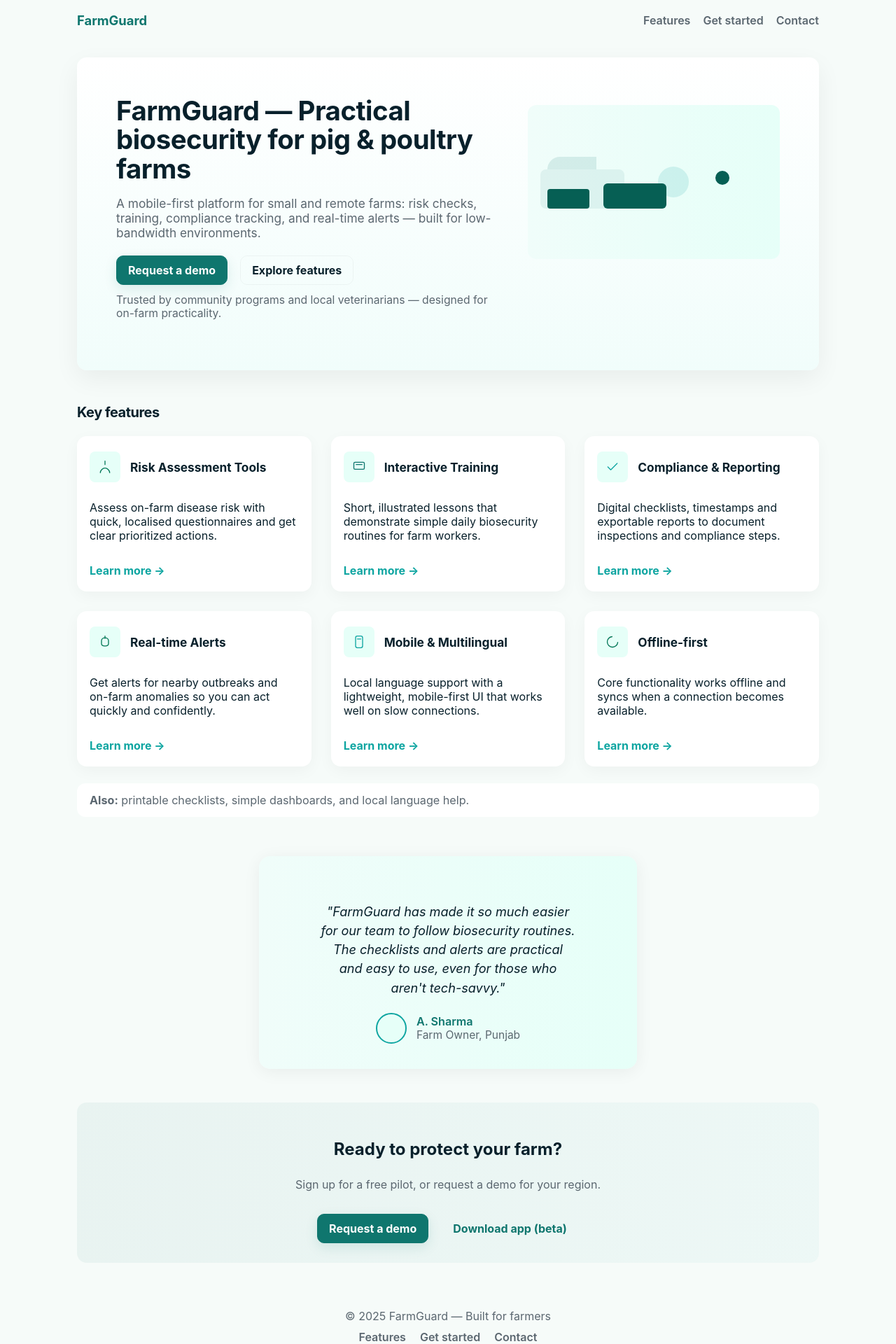
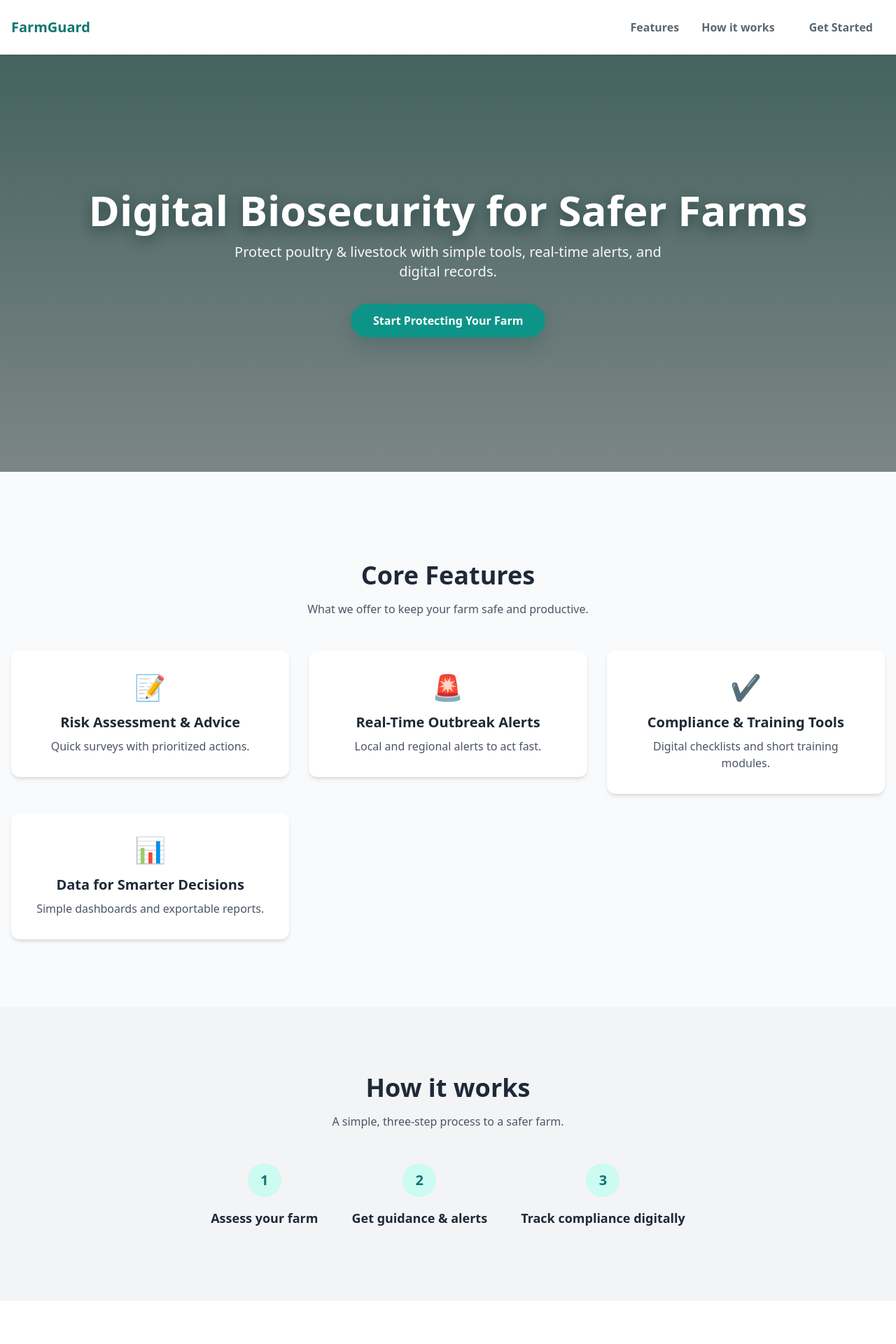
Before and after one commit to diyakotru/FarmGuard-SIH, a React (Vite) app: page / in a window 1280 px wide. Shown: the top 1920 px of the page at 70% size. Built offline with nearby package versions, Linux system fonts and the light colour scheme.

Commit message:
UI updated

```diff
--- a/index.html
+++ b/index.html
@@ -6,6 +6,9 @@
     <meta name="viewport" content="width=device-width, initial-scale=1.0" />
   <title>FarmGuard — Biosecurity for Pig & Poultry Farms</title>
   <meta name="description" content="Simple, mobile-friendly platform to help farmers manage biosecurity: risk checks, training, compliance tracking, and real-time alerts." />
+  <!-- Fonts & Tailwind (moved from App.jsx) -->
+  <link href="https://fonts.googleapis.com/css2?family=Inter:wght@400;500;600;700&display=swap" rel="stylesheet" />
+  <script src="https://cdn.tailwindcss.com"></script>
   </head>
   <body>
     <div id="root"></div>
--- a/src/App.css
+++ b/src/App.css
@@ -8,6 +8,8 @@
   --radius:14px;
   --container:1100px;
 }
+
+/* debug outline removed */
 
 *{box-sizing:border-box}
 html,body,#root{height:100%}
@@ -37,6 +39,19 @@ body{
 .note{font-size:0.98rem;color:var(--muted);margin-top:12px}
 .hero-illustration{align-self:stretch;display:flex;justify-content:center;padding:12px 0 0 0}
 
+/* Hero refinements */
+.hero-banner{position:relative;overflow:hidden;background-size:cover;background-position:center;background-repeat:no-repeat;display:flex;align-items:center}
+.hero-banner::after{content:'';position:absolute;inset:0;background:linear-gradient(180deg, rgba(4,58,53,0.56), rgba(4,58,53,0.18));pointer-events:none;z-index:1}
+.hero-banner .container{position:relative;z-index:2}
+.hero-banner h1{color:#fff;text-shadow:0 6px 18px rgba(4,38,34,0.5)}
+.hero-banner p{color:rgba(255,255,255,0.95)}
+
+/* Hero CTA styling */
+.hero-banner a[href="#get-started"]{box-shadow:0 12px 30px rgba(6,60,54,0.18);transform:translateY(0);transition:transform .18s ease,box-shadow .18s ease}
+.hero-banner a[href="#get-started"]:hover{transform:translateY(-4px);box-shadow:0 18px 44px rgba(6,60,54,0.22)}
+@keyframes pulse-cta{0%{transform:scale(1)}50%{transform:scale(1.03)}100%{transform:scale(1)}}
+.hero-banner a[href="#get-started"].cta-pulse{animation:pulse-cta 6s ease-in-out infinite}
+
 /* center the inner content so header/nav and content align */
 .app-inner {
   max-width: var(--container);
@@ -53,56 +68,24 @@ main{margin-top:32px}
 .icon{width:44px;height:44px;border-radius:8px;display:inline-flex;align-items:center;justify-content:center;background:#f0fdfa}
 .link-btn{display:inline-block;margin-top:14px;color:var(--primary-600);text-decoration:none;font-weight:700}
 
+/* Feature card hover lift */
+.grid > div{transition:transform .28s cubic-bezier(.2,.9,.2,1),box-shadow .28s ease}
+.grid > div:hover{transform:translateY(-8px);box-shadow:0 18px 48px rgba(7,22,19,0.08)}
+
 .multilingual{margin-top:24px;padding:14px 18px;background:var(--surface);border-radius:12px;color:var(--muted);font-size:1.01rem}
 
 
 /* Testimonial Section */
-.testimonial-section {
-  margin: 56px 0 48px 0;
-  display: flex;
-  justify-content: center;
-}
-.testimonial-inner {
-  background: linear-gradient(90deg, #f0fdfa 0%, #e6fff8 100%);
-  border-radius: 16px;
-  box-shadow: 0 4px 24px rgba(7,22,19,0.06);
-  padding: 36px 32px 28px 32px;
-  max-width: 540px;
-  width: 100%;
-  display: flex;
-  flex-direction: column;
-  align-items: center;
-}
-.testimonial-quote {
-  font-size: 1.13rem;
-  color: var(--text);
-  font-style: italic;
-  margin-bottom: 22px;
-  text-align: center;
-  line-height: 1.5;
-}
-.testimonial-author {
-  display: flex;
-  align-items: center;
-  gap: 14px;
-}
-.testimonial-avatar {
-  width: 44px;
-  height: 44px;
-  border-radius: 50%;
-  background: #e6fff8;
-  border: 2px solid #0ea5a1;
-  display: inline-block;
-}
-.testimonial-name {
-  font-weight: 600;
-  color: var(--primary);
-  font-size: 1.01rem;
-}
-.testimonial-role {
-  color: var(--muted);
-  font-size: 0.97rem;
-}
+.testimonial-section{margin:56px 0 48px 0}
+.testimonials-grid{display:flex;gap:18px;flex-wrap:nowrap;overflow-x:auto;padding-bottom:8px;scroll-snap-type:x mandatory}
+.testimonials-grid::-webkit-scrollbar{height:10px}
+.testimonials-grid::-webkit-scrollbar-thumb{background:rgba(0,0,0,0.08);border-radius:8px}
+.testimonial-inner{background:linear-gradient(90deg,#f0fdfa 0%,#e6fff8 100%);border-radius:14px;box-shadow:0 6px 22px rgba(7,22,19,0.06);padding:24px;min-width:320px;flex:0 0 320px;scroll-snap-align:center}
+.testimonial-quote{font-size:1.03rem;color:var(--text);font-style:italic;margin-bottom:14px;line-height:1.45}
+.testimonial-author{display:flex;align-items:center;gap:12px}
+.testimonial-avatar{width:44px;height:44px;border-radius:50%;background:#e6fff8;border:2px solid #0ea5a1}
+.testimonial-name{font-weight:600;color:var(--primary);font-size:1rem}
+.testimonial-role{color:var(--muted);font-size:0.95rem}
 
 .callout{margin-top:48px}
 .callout-inner{background:linear-gradient(90deg, rgba(15,118,110,0.06), rgba(14,165,161,0.04));padding:32px 28px 28px 28px;border-radius:14px;display:flex;flex-direction:column;align-items:center}
@@ -118,7 +101,16 @@ main{margin-top:32px}
   .hero-illustration{width:360px}
   .hero-content h1{font-size:2.4rem}
   .grid{grid-template-columns:repeat(2,1fr)}
-  .testimonial-inner{padding:48px 48px 36px 48px;}
+  .testimonial-inner{padding:28px 24px 24px 24px}
+  .testimonials-grid{display:flex}
+}
+
+/* Responsive hero heights */
+@media(max-width:719px){
+  .hero-banner{min-height:320px}
+}
+@media(min-width:720px){
+  .hero-banner{min-height:420px}
 }
 
 @media(min-width:1100px){
--- a/src/App.jsx
+++ b/src/App.jsx
@@ -1,145 +1,189 @@
-import './App.css'
+import { useState } from 'react';
+import './App.css';
+import heroImg from './assets/hero-chickens.jpg';
 
-function Icon({ children, bg = '#E6FFF8' }) {
+// The main App component containing the entire landing page
+export default function App() {
+  const [menuOpen, setMenuOpen] = useState(false);
+
   return (
-    <div className="icon" style={{ background: bg }} aria-hidden="true">
-      {children}
-    </div>
-  )
-}
+    <>
+      <style>{`
+        /* Custom styles for elements that Tailwind doesn't easily cover, like the hero overlay and nav animation */
+        .hero-banner {
+            background-image: url('https://placehold.co/1920x1080/0A5359/white?text=Digital+Biosecurity');
+            background-size: cover;
+            background-position: center;
+            position: relative;
+            z-index: 1;
+        }
+        .hero-banner::before {
+            content: '';
+            position: absolute;
+            top: 0;
+            left: 0;
+            width: 100%;
+            height: 100%;
+            background-color: rgba(0, 0, 0, 0.4);
+            z-index: -1;
+        }
 
-function Feature({ id, title, children, icon }) {
-  return (
-    <article className="feature" aria-labelledby={id}>
-      <div className="feature-head">
-        <Icon>{icon}</Icon>
-        <h3 id={id}>{title}</h3>
-      </div>
-      <p>{children}</p>
-      <a className="link-btn" href="#">Learn more →</a>
-    </article>
-  )
-}
+        .nav-toggle .bar {
+            width: 100%;
+            height: 2px;
+            background-color: #333;
+            transition: all 0.3s ease-in-out;
+        }
 
-export default function App() {
-  return (
-    <div className="app-root">
-      <div className="app-inner">
-        <header className="site-header">
-          <div className="logo">FarmGuard</div>
-          <nav className="top-nav" aria-label="Primary">
-            <a href="#learn-more">Features</a>
-            <a href="#get-started">Get started</a>
-            <a href="#contact">Contact</a>
-          </nav>
+        .nav-toggle.open .bar:nth-child(1) {
+            transform: rotate(45deg) translate(5px, 5px);
+        }
+        .nav-toggle.open .bar:nth-child(2) {
+            opacity: 0;
+        }
+        .nav-toggle.open .bar:nth-child(3) {
+            transform: rotate(-45deg) translate(5px, -5px);
+        }
+      `}</style>
+      <div className="bg-gray-50 font-sans antialiased text-gray-800">
+
+        {/* Header */}
+        <header className="sticky top-0 z-50 bg-white shadow-sm py-4">
+          <div className="container mx-auto px-4 flex justify-between items-center">
+            <div className="text-xl font-bold text-teal-700">FarmGuard</div>
+            <button
+              className={`md:hidden flex flex-col gap-1 w-6 h-6 justify-center items-center ${menuOpen ? 'open' : ''}`}
+              aria-controls="primary-navigation"
+              aria-expanded={menuOpen}
+              onClick={() => setMenuOpen(!menuOpen)}
+            >
+              <span className="sr-only">Toggle navigation</span>
+              <span className="bar"></span>
+              <span className="bar"></span>
+              <span className="bar"></span>
+            </button>
+            <nav id="primary-navigation" className={`top-nav absolute md:static top-full left-0 w-full md:w-auto bg-white md:bg-transparent transition-all duration-300 ${menuOpen ? 'translate-y-0 opacity-100 visible' : '-translate-y-4 opacity-0 invisible md:visible md:translate-y-0 md:opacity-100'}`} aria-label="Primary">
+              <div className="flex flex-col md:flex-row items-center md:space-x-8 p-4 md:p-0">
+                <a href="#core-features" className="py-2 text-gray-700 hover:text-teal-700 font-medium" onClick={() => setMenuOpen(false)}>Features</a>
+                <a href="#how" className="py-2 text-gray-700 hover:text-teal-700 font-medium" onClick={() => setMenuOpen(false)}>How it works</a>
+                <a href="#get-started" className="btn bg-teal-600 hover:bg-teal-700 text-white font-semibold py-2 px-6 rounded-full transition-colors" onClick={() => setMenuOpen(false)}>Get Started</a>
+              </div>
+            </nav>
+          </div>
         </header>
 
-        <header className="hero" role="banner">
-          <div className="hero-content">
-            <h1>FarmGuard — Practical biosecurity for pig & poultry farms</h1>
-            <p className="lead">A mobile-first platform for small and remote farms: risk checks, training, compliance tracking, and real-time alerts — built for low-bandwidth environments.</p>
-
-            <div className="hero-ctas">
-              <a className="btn primary" href="#get-started">Request a demo</a>
-              <a className="btn ghost" href="#learn-more">Explore features</a>
+        {/* Hero Banner */}
+        <header className="hero-banner text-white text-center py-24 md:py-48" role="banner" style={{ backgroundImage: `url(${heroImg})` }}>
+          <div className="container mx-auto px-4">
+            <h1 className="text-4xl md:text-6xl font-extrabold leading-tight mb-4">Digital Biosecurity for Safer Farms</h1>
+            <p className="text-lg md:text-xl font-light max-w-2xl mx-auto mb-8">Protect poultry & livestock with simple tools, real-time alerts, and digital records.</p>
+            <div className="flex justify-center space-x-4">
+              <a className="bg-teal-600 hover:bg-teal-700 text-white font-bold py-3 px-8 rounded-full transition-colors cta-pulse" href="#get-started">Start Protecting Your Farm</a>
             </div>
-
-            <p className="note">Trusted by community programs and local veterinarians — designed for on-farm practicality.</p>
-          </div>
-
-          <div className="hero-illustration" aria-hidden="true">
-            <svg width="360" height="220" viewBox="0 0 360 220" fill="none" xmlns="http://www.w3.org/2000/svg" role="img" aria-hidden="true">
-              <rect x="0" y="0" width="360" height="220" rx="12" fill="url(#g)" />
-              <defs>
-                <linearGradient id="g" x1="0" x2="1">
-                  <stop offset="0" stopColor="#F0FDFA" />
-                  <stop offset="1" stopColor="#E6FFF8" />
-                </linearGradient>
-              </defs>
-              <g transform="translate(18,28)" fill="#0F766E">
-                <rect x="0" y="64" width="120" height="56" rx="8" fill="#0F766E" opacity="0.08" />
-                <path d="M10 64c0-10 8-18 18-18h52v18H10z" fill="#0F766E" opacity="0.12" />
-                <circle cx="190" cy="82" r="22" fill="#0EA5A1" opacity="0.14" />
-              </g>
-              <g transform="translate(28,40)" fill="#065F54">
-                <rect x="0" y="80" width="60" height="28" rx="4" />
-                <rect x="80" y="72" width="90" height="36" rx="6" />
-                <circle cx="250" cy="64" r="10" />
-              </g>
-            </svg>
           </div>
         </header>
 
         <main>
-          <section className="features" id="learn-more" aria-labelledby="features-heading">
-            <h2 id="features-heading">Key features</h2>
-            <div className="grid">
-              <Feature id="f1" title="Risk Assessment Tools" icon={<svg width="20" height="20" viewBox="0 0 24 24" fill="none"><path d="M12 2v6" stroke="#047857" strokeWidth="1.6" strokeLinecap="round" strokeLinejoin="round"/><path d="M4 22c0-4 4-8 8-8s8 4 8 8" stroke="#047857" strokeWidth="1.6" strokeLinecap="round" strokeLinejoin="round"/></svg>}>
-                Assess on-farm disease risk with quick, localised questionnaires and get clear prioritized actions.
-              </Feature>
-
-              <Feature id="f2" title="Interactive Training" icon={<svg width="20" height="20" viewBox="0 0 24 24" fill="none"><rect x="3" y="4" width="18" height="12" rx="2" stroke="#0F766E" strokeWidth="1.6"/><path d="M7 8h10" stroke="#0F766E" strokeWidth="1.6" strokeLinecap="round"/></svg>}>
-                Short, illustrated lessons that demonstrate simple daily biosecurity routines for farm workers.
-              </Feature>
-
-              <Feature id="f3" title="Compliance & Reporting" icon={<svg width="20" height="20" viewBox="0 0 24 24" fill="none"><path d="M20 6L9 17l-5-5" stroke="#0EA5A1" strokeWidth="1.6" strokeLinecap="round" strokeLinejoin="round"/></svg>}>
-                Digital checklists, timestamps and exportable reports to document inspections and compliance steps.
-              </Feature>
-
-              <Feature id="f4" title="Real-time Alerts" icon={<svg width="20" height="20" viewBox="0 0 24 24" fill="none"><path d="M12 2v4" stroke="#047857" strokeWidth="1.6" strokeLinecap="round"/><path d="M6 10c0-3 3-5 6-5s6 2 6 5v5c0 2-1 4-6 4s-6-2-6-4v-5z" stroke="#047857" strokeWidth="1.6" strokeLinecap="round" strokeLinejoin="round"/></svg>}>
-                Get alerts for nearby outbreaks and on-farm anomalies so you can act quickly and confidently.
-              </Feature>
-
-              <Feature id="f5" title="Mobile & Multilingual" icon={<svg width="20" height="20" viewBox="0 0 24 24" fill="none"><rect x="6" y="2" width="12" height="20" rx="3" stroke="#0EA5A1" strokeWidth="1.6"/><path d="M9 7h6" stroke="#0EA5A1" strokeWidth="1.6" strokeLinecap="round"/></svg>}>
-                Local language support with a lightweight, mobile-first UI that works well on slow connections.
-              </Feature>
-
-              <Feature id="f6" title="Offline-first" icon={<svg width="20" height="20" viewBox="0 0 24 24" fill="none"><path d="M21 12.79A9 9 0 1111.21 3" stroke="#047857" strokeWidth="1.6" strokeLinecap="round" strokeLinejoin="round"/></svg>}>
-                Core functionality works offline and syncs when a connection becomes available.
-              </Feature>
-            </div>
-
-            <div className="multilingual">
-              <strong>Also:</strong> printable checklists, simple dashboards, and local language help.
-            </div>
-          </section>
-
-          <section className="testimonial-section">
-            <div className="testimonial-inner">
-              <blockquote className="testimonial-quote">
-                "FarmGuard has made it so much easier for our team to follow biosecurity routines. The checklists and alerts are practical and easy to use, even for those who aren't tech-savvy."
-              </blockquote>
-              <div className="testimonial-author">
-                <div className="testimonial-avatar" aria-hidden="true"></div>
-                <div>
-                  <div className="testimonial-name">A. Sharma</div>
-                  <div className="testimonial-role">Farm Owner, Punjab</div>
-                </div>
+          {/* Core Features */}
+          <section id="core-features" className="py-16 md:py-24">
+            <div className="container mx-auto px-4 text-center">
+              <h2 className="text-3xl md:text-4xl font-bold mb-4">Core Features</h2>
+              <p className="text-gray-600 max-w-3xl mx-auto mb-12">What we offer to keep your farm safe and productive.</p>
+              <div className="grid grid-cols-1 md:grid-cols-2 lg:grid-cols-4 gap-8">
+                <FeatureItem icon="📝" title="Risk Assessment & Advice" description="Quick surveys with prioritized actions." />
+                <FeatureItem icon="🚨" title="Real-Time Outbreak Alerts" description="Local and regional alerts to act fast." />
+                <FeatureItem icon="✔️" title="Compliance & Training Tools" description="Digital checklists and short training modules." />
+                <FeatureItem icon="📊" title="Data for Smarter Decisions" description="Simple dashboards and exportable reports." />
               </div>
             </div>
           </section>
 
-          <section className="callout" id="get-started">
-            <div className="callout-inner">
-              <h2>Ready to protect your farm?</h2>
-              <p className="muted">Sign up for a free pilot, or request a demo for your region.</p>
-              <div className="cta-row">
-                <a className="btn primary" href="#contact">Request a demo</a>
-                <a className="btn" href="#">Download app (beta)</a>
+          {/* How It Works */}
+          <section id="how" className="bg-gray-100 py-16 md:py-24">
+            <div className="container mx-auto px-4 text-center">
+              <h2 className="text-3xl md:text-4xl font-bold mb-4">How it works</h2>
+              <p className="text-gray-600 max-w-2xl mx-auto mb-12">A simple, three-step process to a safer farm.</p>
+              <div className="flex flex-col md:flex-row justify-center items-center space-y-8 md:space-y-0 md:space-x-12">
+                <HowItWorksStep step="1" title="Assess your farm" />
+                <HowItWorksStep step="2" title="Get guidance & alerts" />
+                <HowItWorksStep step="3" title="Track compliance digitally" />
               </div>
+            </div>
+          </section>
+
+          {/* Testimonials */}
+          <section className="py-16 md:py-24 bg-white">
+            <div className="container mx-auto px-4 text-center">
+              <h2 className="text-3xl md:text-4xl font-bold mb-12">What Our Users Say</h2>
+              <div className="testimonials-grid">
+                <Testimonial quote="FarmGuard helped us standardize sanitation across 12 sites — disease incidents dropped by 40% in a year." name="Aisha Rahman" role="Veterinary Officer, AgroFarm" />
+                <Testimonial quote="The real-time alerts are a game changer. We caught an early outbreak and isolated it fast." name="Samuel K." role="Farm Manager, PoultryCo" />
+                <Testimonial quote="Keeping digital records saved us days of manual work each month and improved traceability." name="Marta L." role="Biosecurity Lead" />
+              </div>
+            </div>
+          </section>
+
+          {/* Final CTA */}
+          <section id="get-started" className="py-16 md:py-24 bg-teal-700 text-white text-center">
+            <div className="container mx-auto px-4">
+              <h2 className="text-3xl md:text-4xl font-bold mb-4">Join the movement for safer farming.</h2>
+              <p className="text-gray-200 max-w-3xl mx-auto mb-8">Ready to take control of your farm's biosecurity? Get started with FarmGuard today.</p>
+              <a className="bg-white text-teal-700 font-bold py-3 px-8 rounded-full shadow-lg hover:shadow-xl transition-shadow" href="#">Start Now</a>
             </div>
           </section>
         </main>
 
-        <footer className="site-footer" role="contentinfo">
-          <div>© {new Date().getFullYear()} FarmGuard — Built for farmers</div>
-          <nav aria-label="Footer">
-            <a href="#learn-more">Features</a>
-            <a href="#get-started">Get started</a>
-            <a href="#contact">Contact</a>
-          </nav>
+        {/* Footer */}
+        <footer className="bg-gray-900 text-gray-400 py-8">
+          <div className="container mx-auto px-4 flex flex-col md:flex-row justify-between items-center text-center md:text-left">
+            <div className="mb-4 md:mb-0">
+              <div className="text-lg font-semibold text-white">FarmGuard</div>
+              <p className="text-sm mt-1">Digital Biosecurity for Safer Farms</p>
+            </div>
+            <nav className="flex flex-wrap justify-center md:justify-start gap-x-6 gap-y-2 mb-4 md:mb-0">
+              <a href="#" className="hover:text-white transition-colors">Contact</a>
+              <a href="#" className="hover:text-white transition-colors">About</a>
+              <a href="#" className="hover:text-white transition-colors">Privacy Policy</a>
+            </nav>
+            <div className="text-sm">
+              <p>hello@farmguard.example</p>
+              <div className="flex justify-center md:justify-start space-x-4 mt-2">
+                <a href="#" className="hover:text-white transition-colors">[FB]</a>
+                <a href="#" className="hover:text-white transition-colors">[X]</a>
+              </div>
+            </div>
+          </div>
         </footer>
       </div>
+    </>
+  );
+}
+
+// Sub-components
+const FeatureItem = ({ icon, title, description }) => (
+  <div className="p-8 bg-white rounded-xl shadow-md hover:shadow-xl transition-shadow duration-300 transform hover:-translate-y-1">
+    <div className="text-4xl mb-4">{icon}</div>
+    <h3 className="font-semibold text-xl mb-2">{title}</h3>
+    <p className="text-gray-600">{description}</p>
+  </div>
+);
+
+const HowItWorksStep = ({ step, title }) => (
+  <div className="flex flex-col items-center max-w-xs text-center">
+    <div className="w-12 h-12 flex items-center justify-center text-xl font-bold bg-teal-100 text-teal-700 rounded-full mb-4">{step}</div>
+    <h3 className="font-semibold text-lg mb-2">{title}</h3>
+  </div>
+);
+
+const Testimonial = ({ quote, name, role }) => (
+  <div className="bg-white rounded-lg shadow-md p-6 flex flex-col items-center">
+    <p className="text-gray-700 italic mb-4">"{quote}"</p>
+    <div className="flex items-center space-x-4">
+      <div className="w-12 h-12 bg-gray-300 rounded-full flex-shrink-0"></div>
+      <div>
+        <div className="font-semibold text-gray-900">{name}</div>
+        <div className="text-sm text-gray-500">{role}</div>
+      </div>
     </div>
-  )
-}
+  </div>
+);
```
Also changed, not shown: src/assets/hero-chickens.jpg (added).
